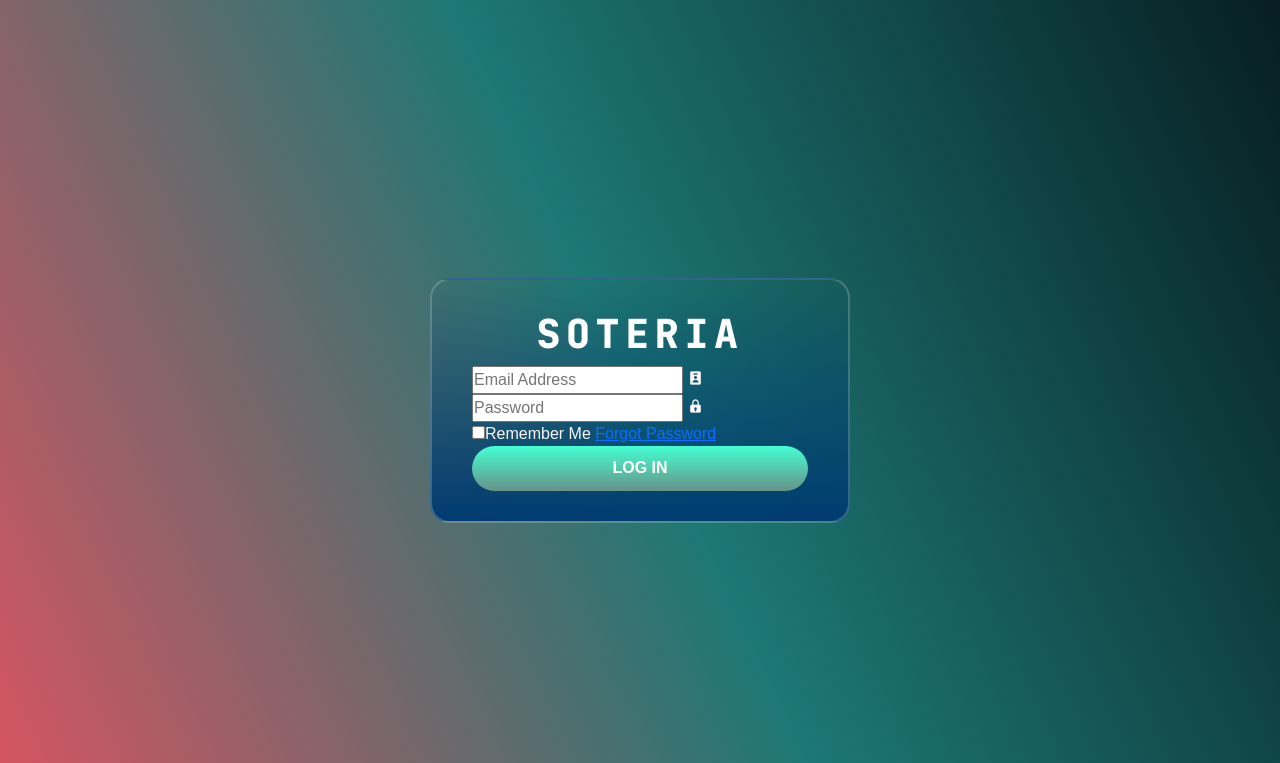
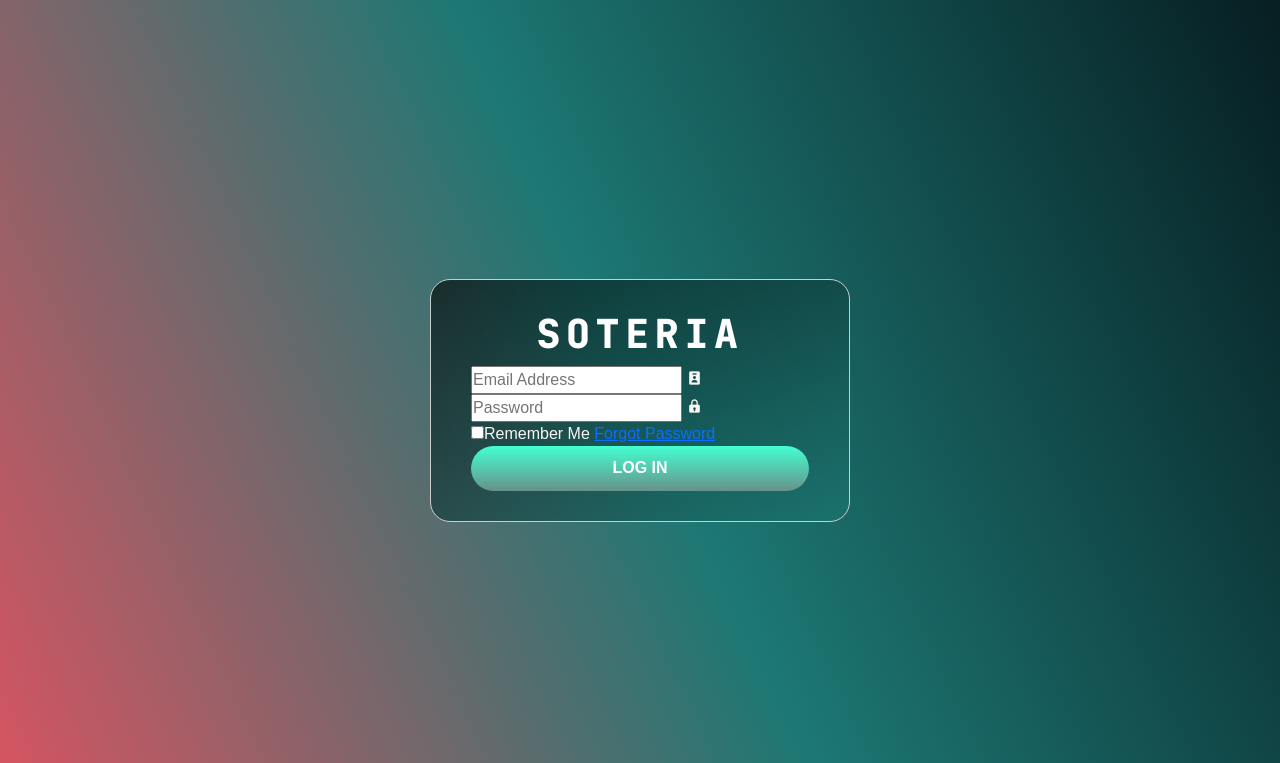
Before and after one commit to sumi2202/Soteria_Capstone_Team7, a Flask app: page /login in a window 1280 px wide. Shown: the top 763 px of the page. Run offline with Flask 3, Linux system fonts and the light colour scheme; parts of the project's set-up code (start-up, migrations or seed data) failed here and were passed over.

Commit message:
ui fixes

```diff
--- a/webapp/static/css/launch.css
+++ b/webapp/static/css/launch.css
@@ -72,7 +72,7 @@ body::before {
   z-index: 1;
   width: 420px;
    background: linear-gradient(145deg, rgba(0, 0, 0, 0.6), rgba(29, 120, 116, 0.6));
-   border: 3px solid #ffffff;
+  border: 1px solid #ccc;
   backdrop-filter: blur(20px);
   border-radius: 20px;
   padding: 30px 40px;
--- a/webapp/static/css/login.css
+++ b/webapp/static/css/login.css
@@ -32,8 +32,8 @@ body {
     color: #fbf5f3;
     justify-content: center;
     align-items: center;
-    background-image: linear-gradient(to bottom, rgba(255,0,0,0), rgba(0,60,113,1));;
-    border: 2px solid rgba(255, 255, 255, .2);
+    background: linear-gradient(145deg, rgba(0, 0, 0, 0.6), rgba(29, 120, 116, 0.6));
+    border: 1px solid #ccc;
     backdrop-filter: blur(20px);
     border-radius: 20px;
     padding: 30px 40px;
--- a/webapp/static/css/profile.css
+++ b/webapp/static/css/profile.css
@@ -34,14 +34,12 @@ body {
     text-transform: uppercase;
 }
 
-/* ✅ All text to white (excluding links) */
 h1, h2, h3, h4, h5, h6,
 p, span, div, strong,
 th, td, ul, li {
     color: #ffffff !important;
 }
 
-/* ✅ All links turquoise */
 a {
     color: #44FFE2 !important;
     text-decoration: none;
@@ -65,7 +63,6 @@ a:hover {
     display: flex;
     gap: 40px;
     background: linear-gradient(145deg, rgba(0, 0, 0, 0.6), rgba(29, 120, 116, 0.6));
-    border: 3px solid #ffffff;
     border-radius: 15px;
     padding: 40px;
     width: 100%;
--- a/webapp/static/css/signin_options.css
+++ b/webapp/static/css/signin_options.css
@@ -33,7 +33,7 @@ body {
     justify-content: center;
     align-items: center;
     background: linear-gradient(145deg, rgba(0, 0, 0, 0.6), rgba(29, 120, 116, 0.6));
-   border: 3px solid #ffffff;
+    border: 1px solid #ccc;
     backdrop-filter: blur(20px);
     border-radius: 20px;
     padding: 30px 40px;
--- a/webapp/static/css/signup.css
+++ b/webapp/static/css/signup.css
@@ -43,8 +43,8 @@ body {
     color: #fbf5f3;
     justify-content: center;
     align-items: center;
-    background-image: linear-gradient(to bottom, rgba(255,0,0,0), rgba(0,60,113,1));;
-    border: 2px solid rgba(255, 255, 255, .2);
+    background: linear-gradient(145deg, rgba(0, 0, 0, 0.6), rgba(29, 120, 116, 0.6));
+    border: 1px solid #ccc;
     backdrop-filter: blur(20px);
     border-radius: 20px;
     padding: 30px 40px;
```
Also changed, not shown: 1 other file.
